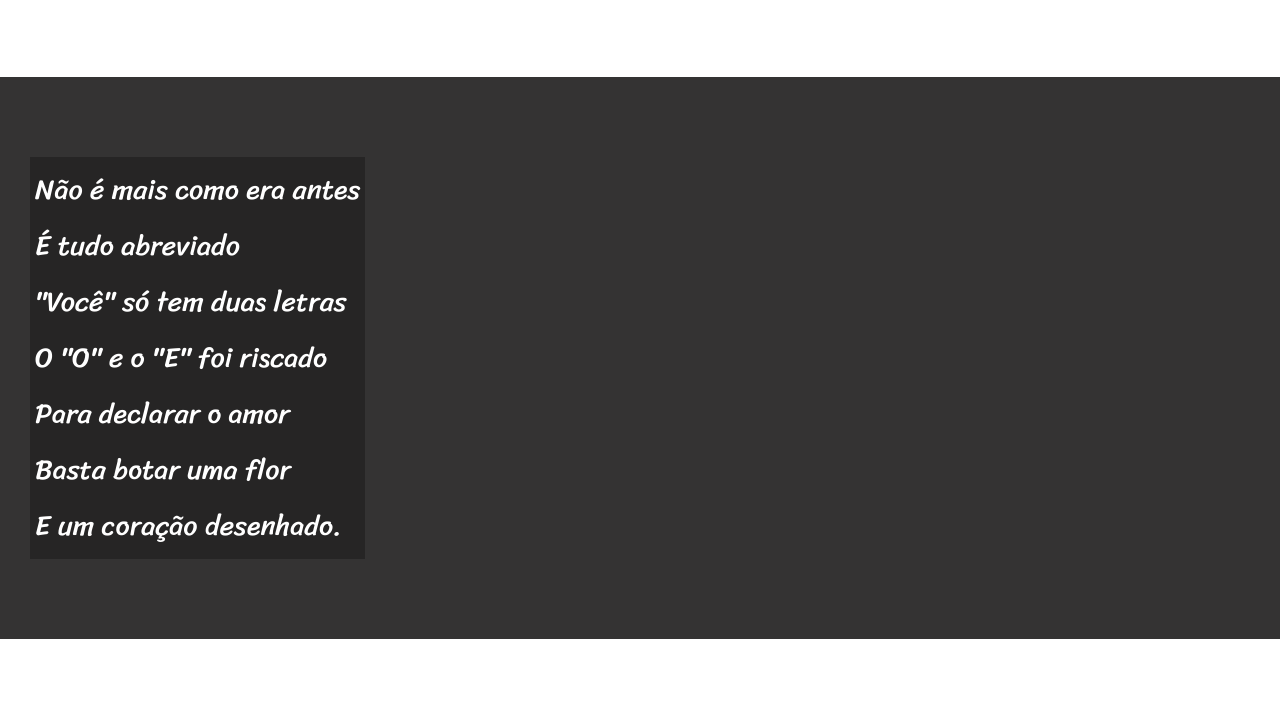
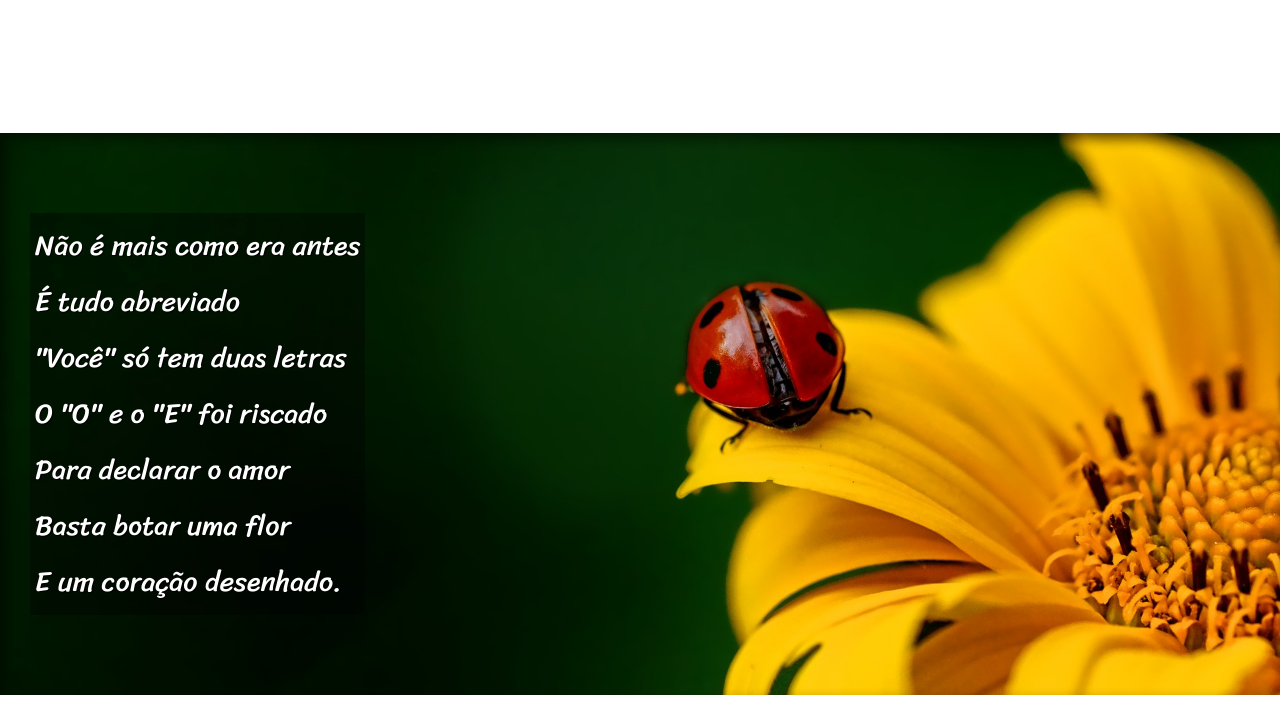
Before and after one commit to BiaAlvesDeLima/html-css, a plain HTML site: page exercicios/projeto-cordel/projeto-cordel.html in a window 1280 px wide. Shown: the part 639-1355 px from the top of the page. Drawn offline with Linux system fonts and the light colour scheme.

Commit message:
finalizei o projeto

```diff
--- a/exercicios/projeto-cordel/estilo/style.css
+++ b/exercicios/projeto-cordel/estilo/style.css
@@ -58,6 +58,10 @@ section {
     font-size: 3.5vh;
 }
 
+section > p {
+    padding-bottom: 2em;
+}
+
 section.normal {
     background-color: white;
     color: black;
@@ -66,12 +70,28 @@ section.normal {
 section.imagem {
     background-color: rgb(52, 51, 51);
     color: white;
+    box-shadow: inset 6px 6px 13px 0px rgba(0, 0, 0, 0.473);
+    background-size: cover;
+    background-attachment: fixed;
 }
 
 section.imagem > p {
     display: inline-block;
     padding: 5px;
-    background-color: rgba(0, 0, 0, 0.265);
+    background-color: rgba(0, 0, 0, 0.372);
+    text-shadow: 1px 1px 0px black;
+}
+
+section#img01 {
+    background-image: url('../imagens/background001.jpg');
+    background-position: right center;
+
+}
+
+section#img02 {
+    background-image: url(../imagens/background002.jpg);
+    background-position: right center;
+
 }
 
 footer {
--- a/exercicios/projeto-cordel/projeto-cordel.html
+++ b/exercicios/projeto-cordel/projeto-cordel.html
@@ -26,7 +26,7 @@
         </p>
     </section>
 
-    <section class="imagem">
+    <section class="imagem" id="img01">
         <p>
             Não é mais como era antes <br>
             É tudo abreviado <br>
@@ -60,7 +60,7 @@
         </p>
     </section>
 
-    <section class="imagem">
+    <section class="imagem" id="img02">
         <p>
             Tenho saudade das cartas <br>
             Escritas com a própria mão <br>
```
